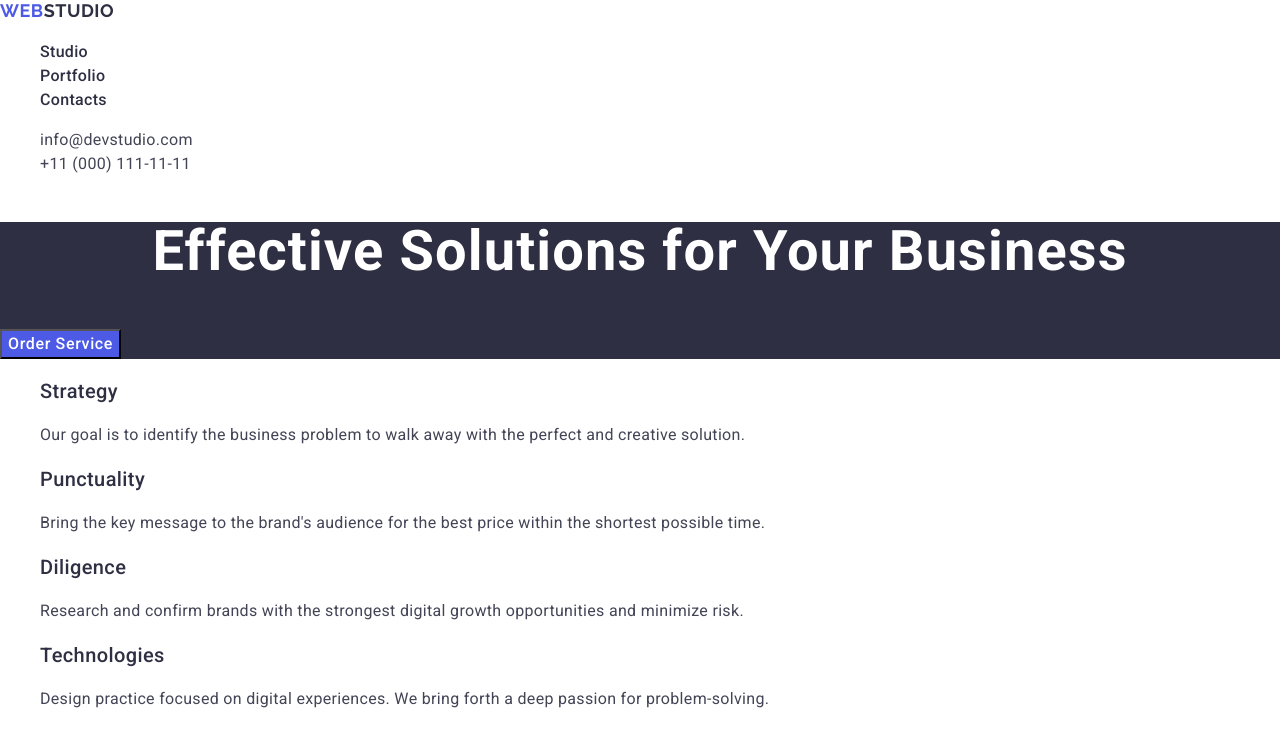
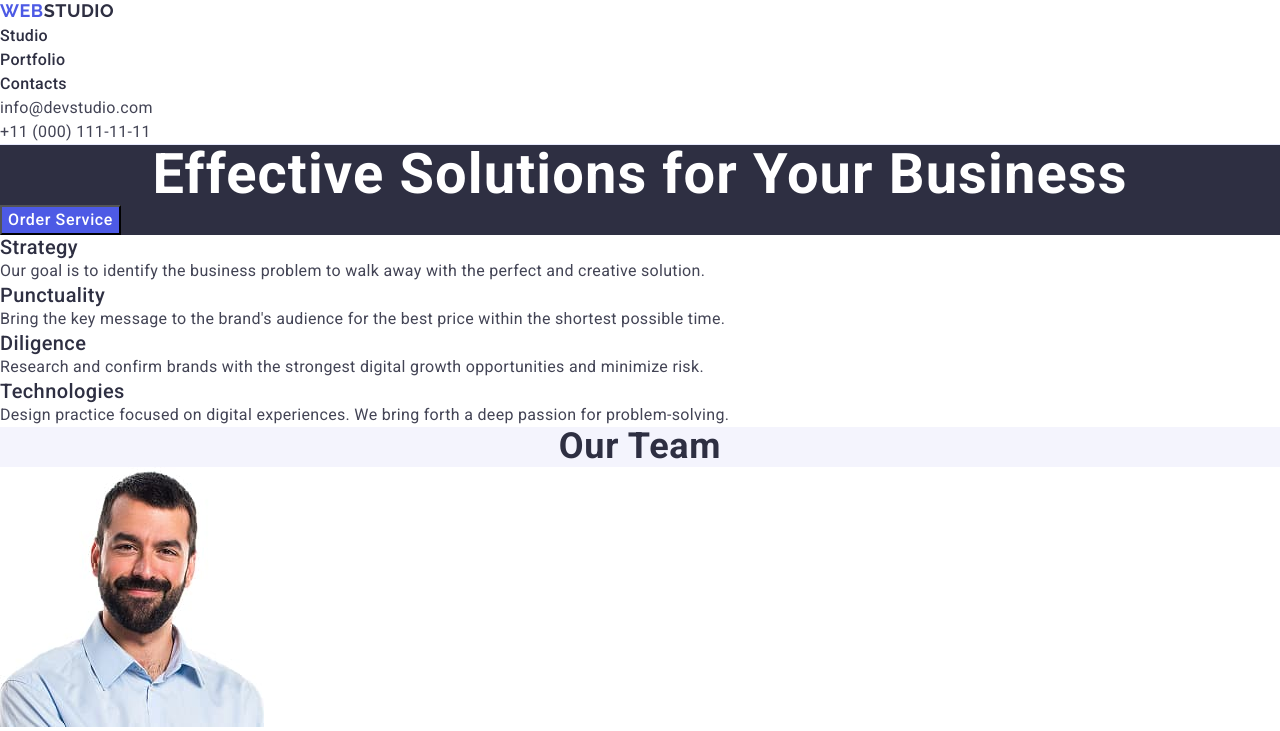
Before and after one commit to KaterynaYevych/goit-markup-hw-03, a plain HTML site: page index.html in a window 1280 px wide. Shown: the top 731 px of the page. Drawn offline with nearby package versions, Linux system fonts and the light colour scheme.

Commit message:
create new

```diff
--- a/css/styles.css
+++ b/css/styles.css
@@ -17,9 +17,22 @@ body {
 /* #endregion */
 
 /* #region Reset styles (скидання стилів) */
+h1,
+h2,
+h3,
+h4,
+h5,
+h6,
+p {
+  margin: 0;
+  padding: 0;
+}
+
 ol,
 ul {
   list-style: none;
+  margin: 0;
+  padding: 0;
 }
 
 a {
@@ -33,6 +46,12 @@ address {
 /* #endregion */
 
 /* #region Common styles (повторювані стилі)*/
+.container {
+  max-width: 1158px;
+  padding: 0 15px;
+  margin: auto;
+}
+
 .section-title {
   color: #2e2f42;
   text-align: center;
@@ -89,6 +108,10 @@ address {
 /* #endregion */
 
 /* #region Header */
+.header {
+  border-bottom: 1px solid #e7e9fc;
+}
+
 .header-item {
   font-size: 16px;
   font-weight: 500;
--- a/index.html
+++ b/index.html
@@ -23,6 +23,7 @@
   </head>
   <body>
     <header class="header">
+      <div class="container>
         <nav class="header-nav">
           <a class="logo" href="./index.html">
             Web<span class="logo dark">Studio</span>
@@ -39,6 +40,7 @@
             </li>
           </ul>
         </nav>
+
         <address class="header-contacs">
           <ul class="contacts-list">
             <li class="contacts-item">
@@ -53,6 +55,7 @@
             </li>
           </ul>
         </address>
+      </div>
     </header>
 
     <main>
```
Also changed, not shown: 1 other file. Lines whose indentation alone changed are shown as unchanged.
